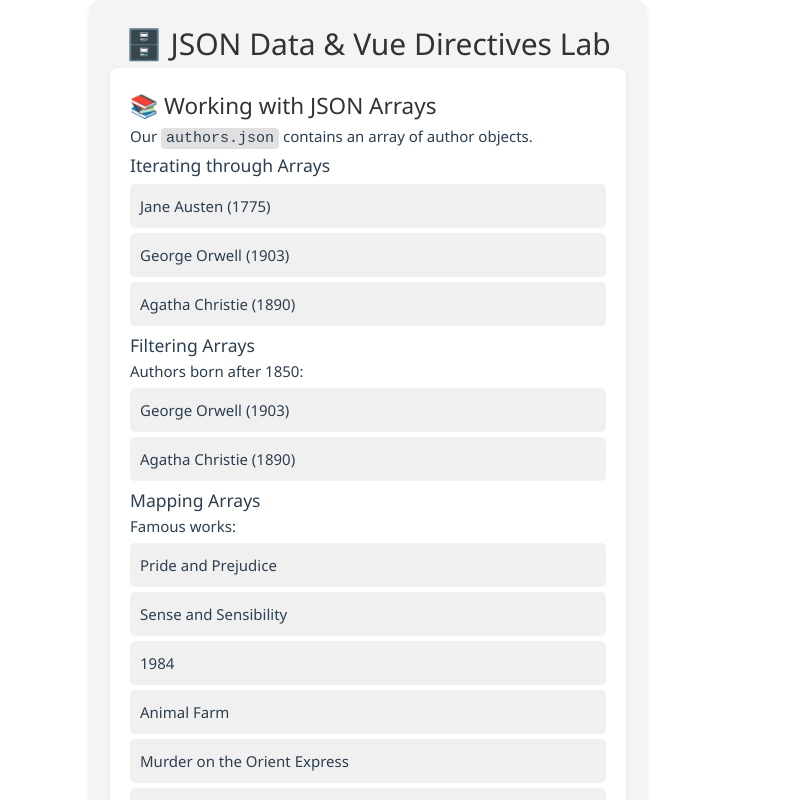
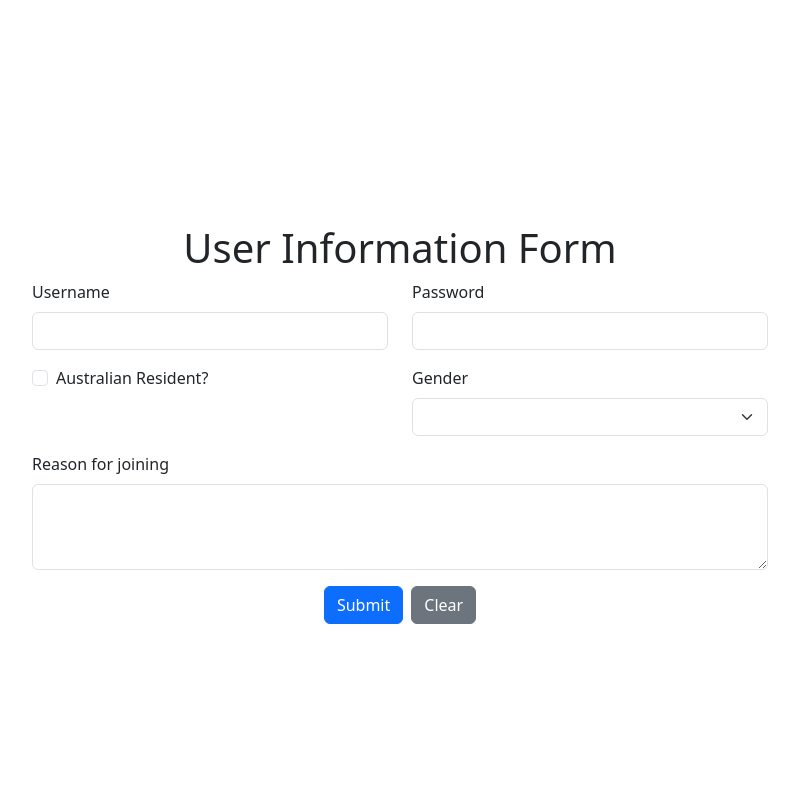
Before and after one commit to yzha1011/yzhao-library, a Vue app: page / in a window 1280 px wide. Shown: the top 800 px of the page, without its empty margins (240-1039 px from the left). Built offline with nearby package versions, Linux system fonts and the light colour scheme.

Commit message:
Week3 complete the activity1-6, 7 is not sure

```diff
--- a/package.json
+++ b/package.json
@@ -11,6 +11,7 @@
     "format": "prettier --write src/"
   },
   "dependencies": {
+    "bootstrap": "^5.3.3",
     "vue": "^3.4.29"
   },
   "devDependencies": {
--- a/src/App.vue
+++ b/src/App.vue
@@ -1,7 +1,8 @@
 <script setup>
 // import HelloWorld from './components/HelloWorld.vue'
 // import TheWelcome from './components/TheWelcome.vue'
-import JSON from './components/JSON.vue';
+// import JSON from './components/JSON.vue';
+import Form from './components/Form.vue'
 </script>
 
 <template>
@@ -11,9 +12,13 @@
     <div class="wrapper">
       <HelloWorld msg="You did it!" />
     </div> -->
-  <div class="box">
+  <!-- week2 activity -->
+  <!-- <div class="box">
     <JSON />
-  </div>
+  </div> -->
+  <!-- week3 activity -->
+
+  <Form />
 
   <!-- </header> -->
 
@@ -25,12 +30,38 @@
 
 <style scoped>
 
-.box {
-  width: 1152px;
+/* .box {
+  /* width: 1152px; */
+  /* width: 100%;
   margin: 0 auto;
+  display: flex;
+  justify-self: center;
+  align-items: center;
+  height: 100vh;
+  width: 100%;
+} */
 
+/* .outer-container {
+  display: flex;
+  justify-content: center;
+  align-items: center;
+  height: 100vh;
 }
 
+.inner-container {
+  width: 100%;
+  max-width: 600px;
+  padding: 0 15px;
+} */
 
+/* .container {
+  display: flex;
+  align-items: center;
+  gap: 40px;
+}
+
+.center {
+  text-align: center
+} */
 
 </style>
--- a/src/assets/main.css
+++ b/src/assets/main.css
@@ -29,7 +29,10 @@
 
   #app {
     display: grid;
-    grid-template-columns: 1fr 1fr;
+    /*grid-template-columns: 1fr 1fr;  */
     padding: 0 2rem;
+    width: 100%;
+    /* display: flex; */
+    /* justify-content: center; */
   }
 }
--- /dev/null
+++ b/src/components/Form.vue
@@ -0,0 +1,129 @@
+<template>
+  <!-- <div class="form">
+    <h1>User Information Form / Credentials</h1>
+        <form>
+            <label for="username">Username:</label><br>
+            <input type="text" id="username" name="username"><br>
+
+            <label for="password">Password:</label><br>
+            <input type="password" id="password" name="password"><br>
+
+            <label for="isAustralian">Australian Resident?</label><br>
+            <input type="checkbox" id="isAustralian" name="isAustralian"><br>
+
+            <label for="reason">Reason For Joining:</label><br>
+            <textarea id="reason" name="reason" rows="3"></textarea><br>
+
+            <label for="gender">Gender</label><br>
+            <select id="gender">
+                <option value="female">Female</option>
+                <option value="male">Male</option>
+                <option value="other">Other</option>
+            </select>
+        </form>
+    </div> -->
+
+
+  <div class="container mt-5">
+    <div class="row">
+      <div class="col-md-8 offset-md-2">
+        <h1 class="text-center">User Information Form</h1>
+        <form @submit.prevent="submitForm">
+          <div class="row mb-3">
+            <div class="col-md-6">
+              <label for="username" class="form-label">Username</label>
+              <input type="text" class="form-control" id="username" v-model="formData.username">
+            </div>
+            <div class="col-md-6">
+              <label for="password" class="form-label">Password</label>
+              <input type="password" class="form-control" id="password" v-model="formData.password">
+            </div>
+          </div>
+          <div class="row mb-3">
+            <div class="col-md-6">
+              <div class="form-check">
+                <input type="checkbox" class="form-check-input" id="isAustralian" v-model="formData.isAustralian">
+                <label class="form-check-label" for="isAustralian">Australian Resident?</label>
+              </div>
+            </div>
+            <div class="col-md-6">
+              <label for="gender" class="form-label">Gender</label>
+              <select class="form-select" id="gender" v-model="formData.gender">
+                <option value="male">Male</option>
+                <option value="female">Female</option>
+                <option value="other">Other</option>
+              </select>
+            </div>
+          </div>
+          <div class="mb-3">
+            <label for="reason" class="form-label">Reason for joining</label>
+            <textarea class="form-control" id="reason" rows="3" v-model="formData.reason"></textarea>
+          </div>
+          <div class="text-center">
+            <button type="submit" class="btn btn-primary me-2">Submit</button>
+            <button type="button" class="btn btn-secondary" @click="clearForm">Clear</button>
+          </div>
+        </form>
+      </div>
+    </div>
+  </div>
+
+  <div class="row mt-5" v-if="submittedCards.length">
+    <div class="d-flex flex-wrap justify-content-start">
+      <div v-for="(card, index) in submittedCards" :key="index" class="card m-2" style="width: 18rem;">
+        <div class="card-header">
+            User Information
+        </div>
+        <ul class="list-group list-group-flush">
+          <li class="list-group-item">Username: {{ card.username }}</li>
+          <li class="list-group-item">Password: {{ card.password }}</li>
+          <li class="list-group-item">Australian Resident: {{ card.isAustralian ? 'Yes' : 'No' }}</li>
+          <li class="list-group-item">Gender: {{ card.gender }}</li>
+          <li class="list-group-item">Reason: {{ card.reason }}</li>
+        </ul>
+      </div>
+    </div>
+  </div>
+</template>
+
+
+
+<script setup>
+// Our logic will go here
+import { ref } from 'vue';
+
+const formData = ref({
+    username: '',
+    password: '',
+    isAustralian: false,
+    reason: '',
+    gender: ''
+});
+
+const submittedCards = ref([]);
+
+const submitForm = () => {
+    submittedCards.value.push({
+        ...formData.value
+    });
+};
+
+const clearForm = () => submittedCards.value = []
+</script>
+
+<style scoped>
+  .card {
+   border: 1px solid #ccc;
+   border-radius: 10px;
+   box-shadow: 0 2px 4px rgba(0, 0, 0, 0.1);
+   }
+   .card-header {
+   background-color: #275FDA;
+   color: white;
+   padding: 10px;
+   border-radius: 10px 10px 0 0;
+   }
+   .list-group-item {
+   padding: 10px;
+   }
+</style>
--- a/src/main.js
+++ b/src/main.js
@@ -1,4 +1,6 @@
 import './assets/main.css'
+// import './style.css'
+import 'bootstrap/dist/css/bootstrap.min.css'
 
 import { createApp } from 'vue'
 import App from './App.vue'
--- /dev/null
+++ b/src/style.css
@@ -0,0 +1,34 @@
+h1 {
+  text-align: center;
+  margin-top: 20px;
+  text-shadow: 4px 4px 8px rgba(0, 0, 0, 0.5);
+}
+
+.form {
+  text-align: center;
+  margin-top: 50px;
+}
+
+input {
+  outline: none;
+}
+
+/* input [id="isAustralian"] {
+  border: 100px solid black;
+} */
+
+textarea {
+  outline: none;
+}
+
+#username:focus,
+#password:focus,
+#isAustralian:focus,
+#reason:focus {
+    border-color: #FF6347; /* More obvious border color change (Tomato) */
+    background-color: #FFEBE8; /* Light background color change */
+}
+
+select[id="gender"] {
+  background-color: #d3d3d3; /* Default background color set to gray */
+}
```
Also changed, not shown: 1 other file (tests, documents, lock files or other folders).
